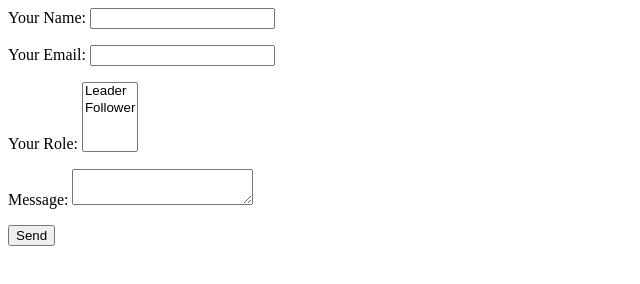
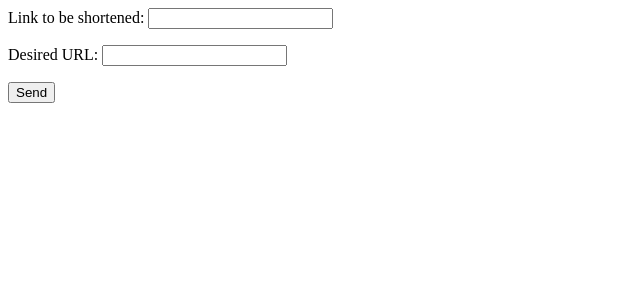
Before and after one commit to bjonesaacr/submit_link, a plain HTML site: page index.html in a window 1280 px wide. Shown: the whole page, without its empty margins (0-640 px from the left). Drawn offline with Linux system fonts and the light colour scheme.

Commit message:
Update index.html

```diff
--- a/index.html
+++ b/index.html
@@ -1,18 +1,9 @@
 <form name="contact" method="POST" data-netlify="true">
   <p>
-    <label>Your Name: <input type="text" name="name" /></label>
+    <label>Link to be shortened: <input type="url" name="URL" /></label>
   </p>
   <p>
-    <label>Your Email: <input type="email" name="email" /></label>
-  </p>
-  <p>
-    <label>Your Role: <select name="role[]" multiple>
-      <option value="leader">Leader</option>
-      <option value="follower">Follower</option>
-    </select></label>
-  </p>
-  <p>
-    <label>Message: <textarea name="message"></textarea></label>
+    <label>Desired URL: <input type="text" name="email" /></label>
   </p>
   <p>
     <button type="submit">Send</button>
```
